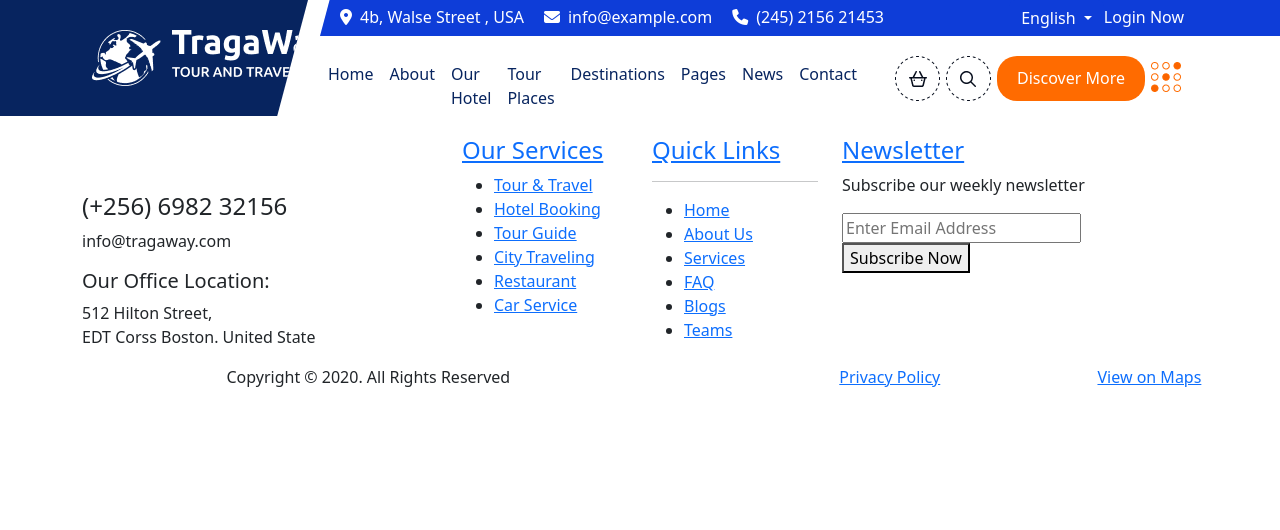
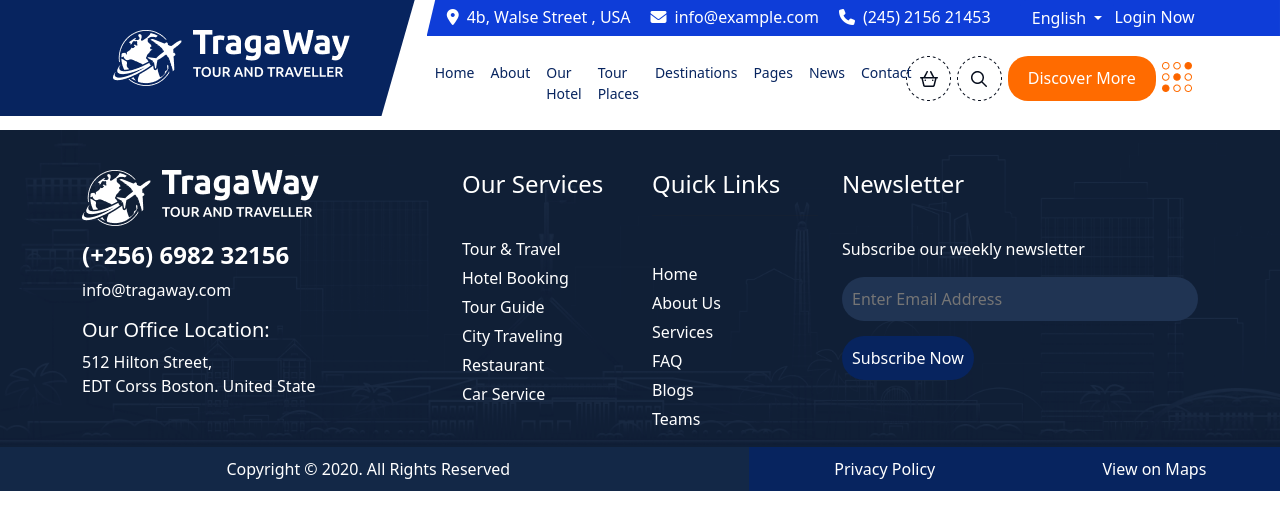
Before and after one commit to workspaceshihab/TragaWay, a plain HTML site: page index.html in a window 1280 px wide. Drawn offline with nearby package versions, Linux system fonts and the light colour scheme.

Commit message:
added footer style

```diff
--- a/assets/css/style.scss
+++ b/assets/css/style.scss
@@ -1,10 +1,11 @@
 $primary_color: #07245F;
+$bg_color: #132847;
 $white_color: #FFFFFF;
 $button_color: #FF6B00;
 $topbar_color: #0E3DD8;
+$input_color: #203453;
 
-
-
+// Defaults
 
 
 // 1. Header Area
@@ -16,7 +17,7 @@ $topbar_color: #0E3DD8;
         background-color: $primary_color;
         //clip-path: polygon(0 0, 100% 0, 80% 100%, 0% 100%);
         padding-left: 20%;
-        clip-path: polygon(0 0, 100% 0%, 90% 100%, 0% 100%);
+        clip-path: polygon(0 0, 100% 0%, 92% 100%, 0% 100%);
 
 
         .logo {
@@ -101,6 +102,7 @@ $topbar_color: #0E3DD8;
                     li {
                         a {
                             color: $primary_color !important;
+                            font-size: 14px;
                         }
                     }
                 }
@@ -139,22 +141,26 @@ $topbar_color: #0E3DD8;
 
 // Footer area
 .footer {
-    background-image: url("/assets/img/Footer.png");
+    background-image: url("/assets/img/footer.png");
     padding: 40px 0px 0px 0px;
     background-repeat: no-repeat;
     background-size: cover;
     background-position: center;
 
     .content {
-        color: $white;
+        color: $white_color;
         padding-top: 15px;
+
+        h4 {
+            font-weight: bold;
+        }
     }
 
     a,
     p,
     footer-tittle {
         text-decoration: none;
-        color: $white;
+        color: $white_color;
     }
 
     .footer-content {
@@ -176,49 +182,49 @@ $topbar_color: #0E3DD8;
             border: none;
             width: 100%;
             margin-bottom: 15px;
-            color: $white;
-            background-color: #203453;
+            color: $white_color;
+            background-color: $input_color;
         }
 
         button {
             padding: 10px;
             border-radius: 25px;
             border: none;
-            background-color: $primaryBg;
-            color: $white;
+            background-color: $primary_color;
+            color: $white_color;
         }
 
     }
 }
 
 .inner-copyright-text {
-    background: #132847;
+    background: $bg_color;
     text-align: center;
     padding: 10px;
-    color: $white;
+    color: $white_color;
 
     p {
         margin-bottom: 0px;
     }
 
     a {
-        color: $white;
+        color: $white_color;
         text-decoration: none;
     }
 }
 
 .inner-copyright-privacy {
-    background: $primaryBg;
+    background: $primary_color;
     text-align: center;
     padding: 10px;
-    color: $white;
+    color: $white_color;
     display: flex;
     justify-content: center;
     gap: 20px;
     align-items: center;
 
     a {
-        color: $white;
+        color: $white_color;
         text-decoration: none;
     }
 }
--- a/index.html
+++ b/index.html
@@ -18,13 +18,13 @@
     <header class="header_area">
         <div class="container-fluid">
             <div class="row">
-                <div class="col-md-3 nav_logo">
+                <div class="col-md-4 nav_logo">
                     <!-- Logo Area  -->
                     <div class="logo_area">
                         <img class="logo" src="./assets/img/logo.png" alt="">
                     </div>
                 </div>
-                <div class="col-md-9 menu_bg">
+                <div class="col-md-8 menu_bg">
                     <div class="top_bar">
                         <div class="col-md-12 main_top_bar">
                             <!-- Topbar Contact Area  -->
```
Also changed, not shown: assets/css/style.css, assets/img/footer.png (added), 1 other file.
